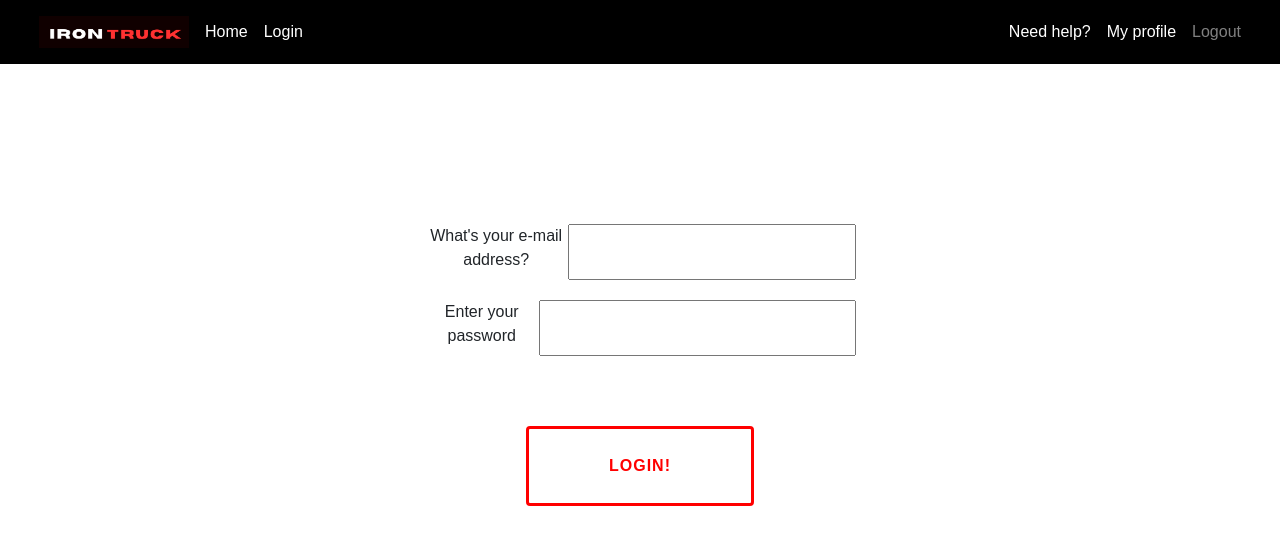
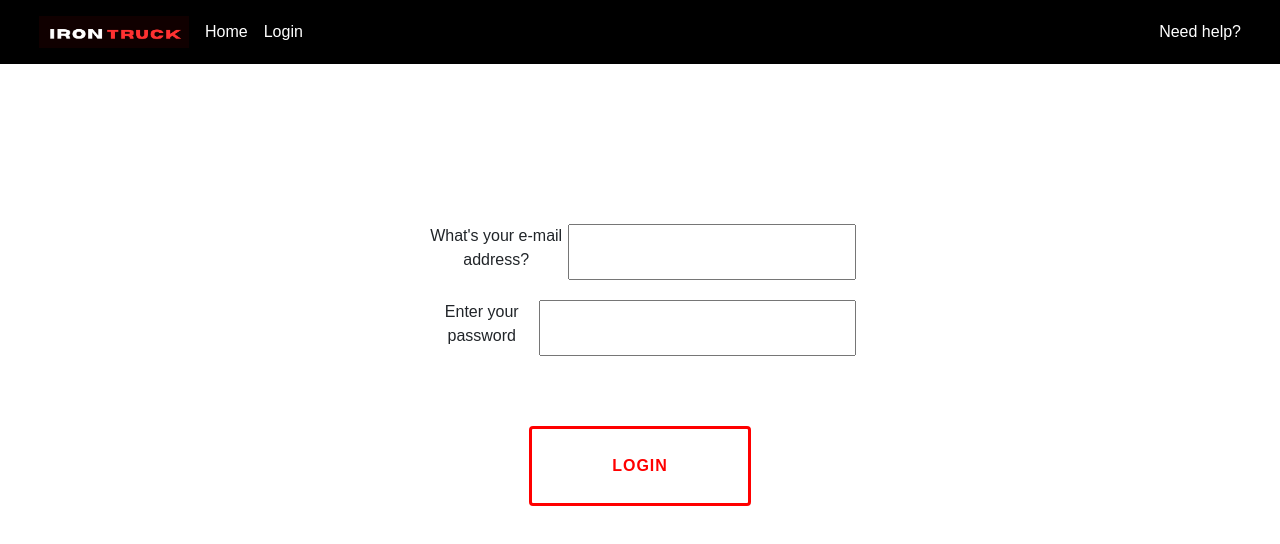
Before and after one commit to Bru9is/irontruck-client, a React (Create React App) app: page /auth/login in a window 1280 px wide. Shown: the top 544 px of the page. Built offline with nearby package versions, Linux system fonts and the light colour scheme; a web font is replaced by a local one.

Commit message:
minor changez

```diff
--- a/package.json
+++ b/package.json
@@ -7,6 +7,7 @@
     "@fortawesome/free-regular-svg-icons": "^6.1.2",
     "@fortawesome/free-solid-svg-icons": "^6.1.2",
     "@fortawesome/react-fontawesome": "^0.2.0",
+    "@reduxjs/toolkit": "^1.8.5",
     "@testing-library/jest-dom": "^5.11.6",
     "@testing-library/react": "^11.2.2",
     "@testing-library/user-event": "^12.5.0",
@@ -17,6 +18,7 @@
     "react-dom": "^17.0.1",
     "react-router-dom": "^6.3.0",
     "react-scripts": "4.0.1",
+    "redux": "^4.2.0",
     "sass": "^1.54.5",
     "web-vitals": "^0.2.4"
   },
--- a/src/components/Navbar.js
+++ b/src/components/Navbar.js
@@ -84,6 +84,8 @@ const Navbar = () => {
                   Need help?
                 </Link>
               </li>
+              { (!isLoading && loggedInUser.token !== '') &&
+              <>
               <li className="nav-item">
                     <Link className="nav-link active" aria-current="page" to="/edit-profile">
                       My profile
@@ -91,8 +93,7 @@ const Navbar = () => {
                   </li>
                   <li className="nav-item">
                       <Link onClick={() => logout() } className="nav-link" to="#">Logout</Link>
-                </li>
-
+                  </li> </>}
             </ul>
           </div>
         </div>
--- a/src/pages/EditProfilePage.js
+++ /dev/null
@@ -1,7 +0,0 @@
-const EditProfile = () => {
-    return (
-        <div>Edit profile</div>
-    )
-}
-
-export default EditProfile
--- a/src/pages/auth/Login.js
+++ b/src/pages/auth/Login.js
@@ -38,9 +38,10 @@ function Login(props) {
       setErrors({ password: "", email: "" });
 
       if (response.data.user.role === "user") navigate('/user-page')
-      else if (response.data.user.role === 'company') navigate("/company-page");
+      else if (response.data.user.role === 'company') navigate("/company/proposals");
 
     } catch (err) {
+      alert('Your email or password is incorrect, please try again')
       console.error(err);
       setErrors({ ...err.response.data.errors });
     }
@@ -78,7 +79,7 @@ function Login(props) {
       </div>
 
       <div>
-        <button className="login-button btn" type="submit">Login!</button>
+        <button className="login-button btn" type="submit">Login</button>
       </div>
     </form>
     </div>
--- a/src/services/api.service.js
+++ b/src/services/api.service.js
@@ -27,6 +27,10 @@ class ApiService {
 
   async login(user) {
     return await this.api.post("/login", user);
+  }
+
+  async editProfile(user) {
+    return await this.api.put("/edit-profile");
   }
 
   async createPost(post) {
```
Also changed, not shown: 2 other files (tests, documents, lock files or other folders). Lines whose indentation alone changed are shown as unchanged.
